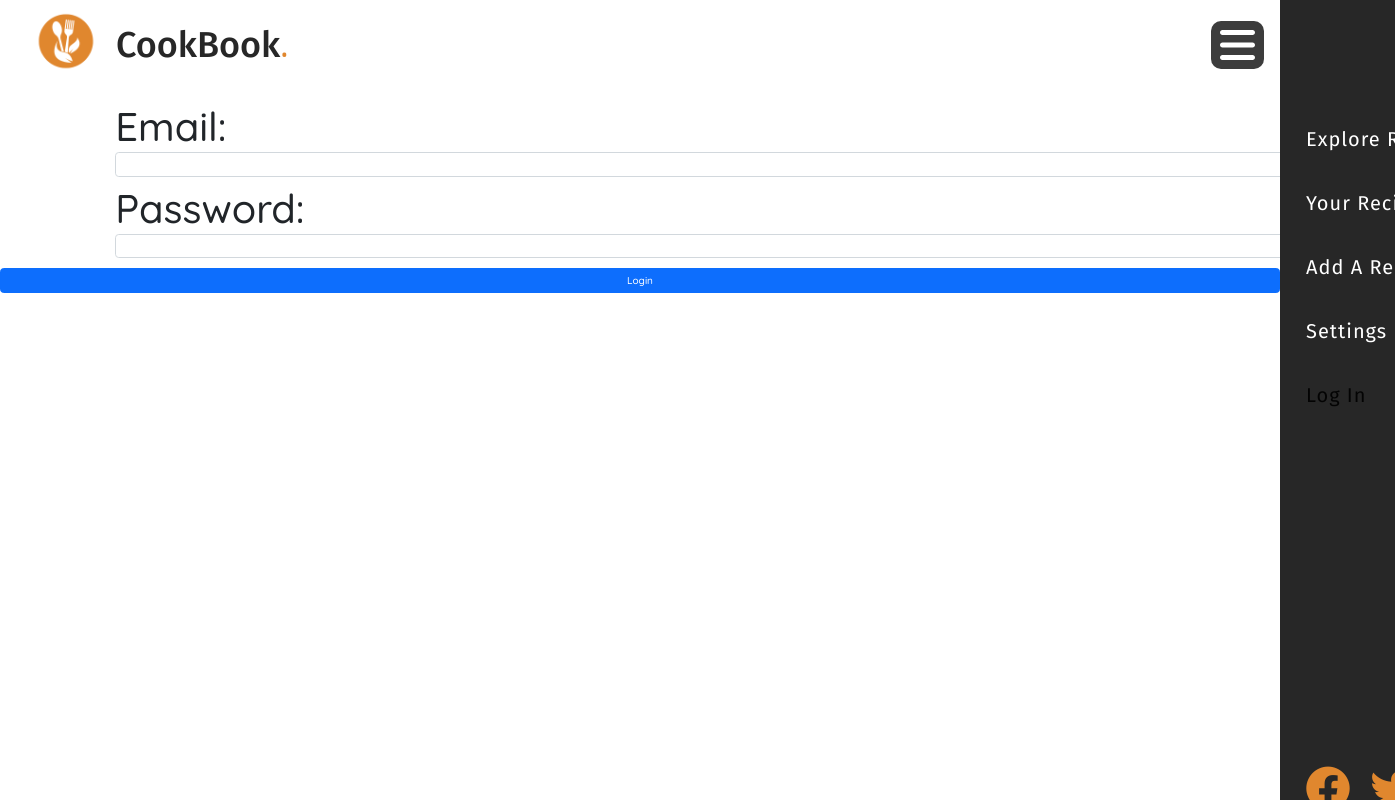
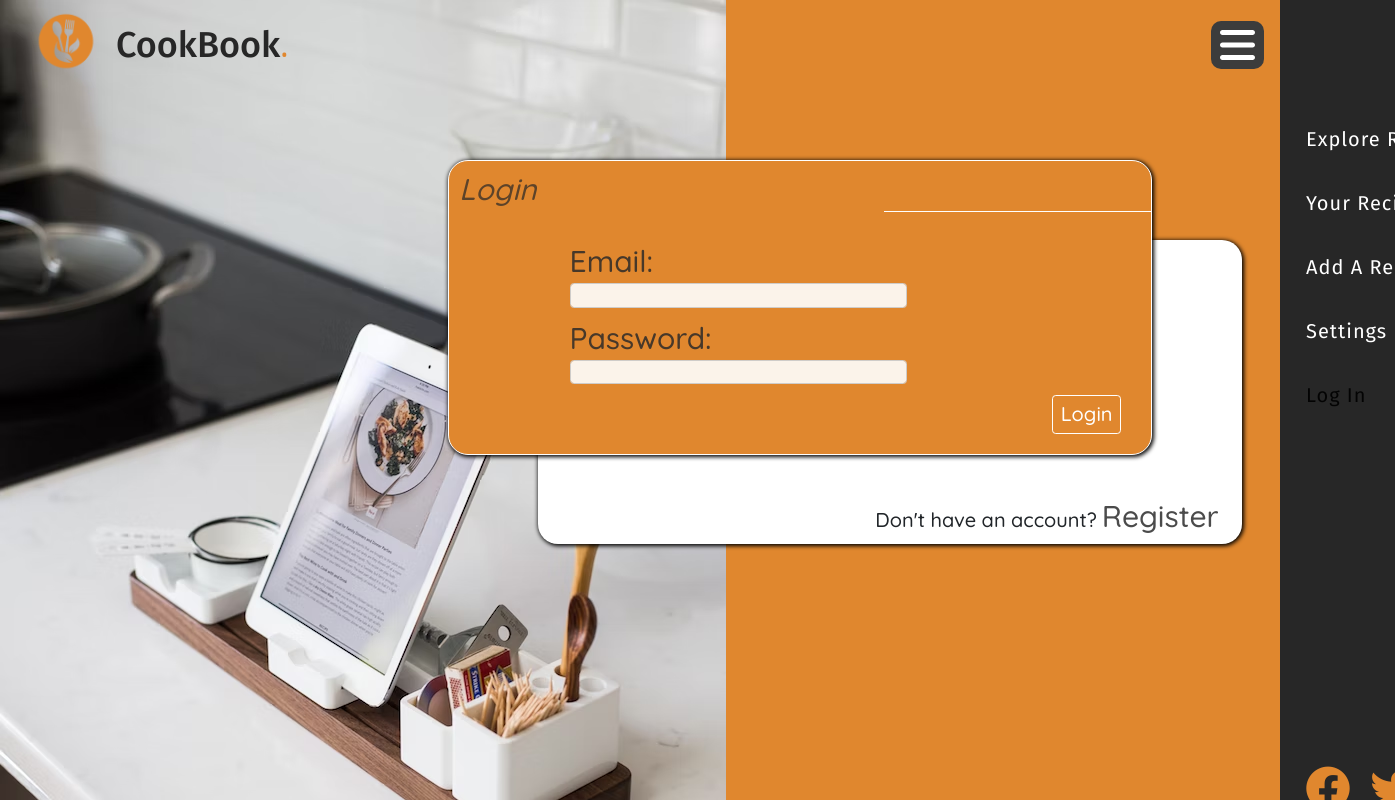
Before and after one commit to CookBook-Group-Project/CookBook, a React (Create React App) app in the folder client/: page /login in a window 1280 px wide. Shown: the whole page, 1395 px wide, since content can reach past the window. Built offline with nearby package versions, Linux system fonts and the light colour scheme; no server answers.

Commit message:
login/reg/add recipe styled

```diff
--- a/client/src/App.js
+++ b/client/src/App.js
@@ -4,7 +4,7 @@ import {BrowserRouter, Routes, Route, Link} from 'react-router-dom'
 import { useState, useEffect } from "react";
 import { UserContext } from "./contexts/UserContext";
 import axios from 'axios'
-import Login from "./components/Login";
+import Login from "./components/Login/Login";
 import Register from "./components/Register/Register";
 import NavBar from './components/Nav/Nav'
 import Home from './components/Home/Home'
@@ -38,7 +38,8 @@ function App() {
     <div className="App">
       <UserContext.Provider value={{loggedUser, setLoggedUser}}>
       <BrowserRouter>
-        <NavBar/>
+      {/* Nav bar will be imported into every component directly for access to useContext  */}
+        {/* <NavBar/> */}
         <Routes>
             <Route path='/' element={<Home/>} />
             <Route path='/login' element={<Login/>} />
--- a/client/src/components/Create-Recipe/AddRecipe.css
+++ b/client/src/components/Create-Recipe/AddRecipe.css
@@ -51,6 +51,7 @@ hr{
     position: absolute;
     transform: translateY(10%);
     min-width: 50rem;
+    padding: 4rem;
 }
 
 .add-left label{
@@ -67,6 +68,7 @@ hr{
     top: -10rem;
     transform: translateY(10%);
     min-width: 31rem;
+    padding: 2rem;
 }
 
 @media screen and (max-width: 800px) {
--- a/client/src/components/Create-Recipe/AddRecipe.js
+++ b/client/src/components/Create-Recipe/AddRecipe.js
@@ -3,6 +3,7 @@ import { UserContext } from "../../contexts/UserContext";
 import { useNavigate } from 'react-router-dom';
 import axios from 'axios'
 import './AddRecipe.css'
+import Nav from "../Nav/Nav";
 
 export const AddRecipe = () => {
 
@@ -52,6 +53,7 @@ export const AddRecipe = () => {
 
     return (
         <div className="add-bg">
+        <Nav></Nav>
             <div className="error-container">
                 {errors.map((error,index) => <p key = {index}>{error}</p>)}
             </div>
--- a/client/src/components/Home/Home.js
+++ b/client/src/components/Home/Home.js
@@ -1,5 +1,6 @@
 import React,{useState} from 'react'
 import './Home.css'
+import Nav from '../Nav/Nav'
 
 import circle from './Images/orange-circle.png'
 import family from './Images/family.png'
@@ -19,6 +20,7 @@ const Home = () => {
     <div className='bg'>
 
     {/* Top - Image */}
+    <Nav></Nav>
       <img src={circle} alt='circle' className='orange-circle'></img>
         <div class="container">
           <img class="smoke" src= "https://www.dif.co.th/wp-content/uploads/revslider/sport-smoke.png" alt='smoke'/>
--- a/client/src/components/Login.js
+++ /dev/null
@@ -1,46 +0,0 @@
-import axios from 'axios'
-import React from 'react'
-import { useNavigate } from 'react-router-dom'
-import { useState } from 'react'
-
-const Login = () => {
-
-  const navigate = useNavigate()
-
-  const [email, setEmail] = useState('')
-  const [password, setPassword] = useState('')
-  const [errors,setErrors] = useState('')
-
-  const loginHandler = (e) => {
-        e.preventDefault()
-        axios.post("http://localhost:8000/api/login",{
-            email,
-            password,
-        },{withCredentials:true, credentials:'include'})
-        .then((res) => {
-            console.log("User logged in")
-            navigate('/explore')
-        }).catch((err) => {
-            console.log(err)
-            setErrors(err.response.data.error)
-        })
-    }
-
-  return (
-    <div>
-        <div style={{paddingTop: "100px"}}>
-            <form className='mx-auto d-flex flex-column' onSubmit={loginHandler}>
-                <label>Email:</label>
-                <input type='email' className='form-control' autoComplete='email' onChange={(e) => setEmail(e.target.value)}></input>
-                <label className='mt-2'>Password:</label>
-                <input type='password' className='form-control' autoComplete='password' onChange={(e) => setPassword(e.target.value)}></input>
-                <button className='btn btn-primary mt-3'>Login</button>
-                <p className='text-danger mt-4 p-0'>{errors}</p>
-            </form>
-        </div>
-
-    </div>
-  )
-}
-
-export default Login
--- /dev/null
+++ b/client/src/components/Login/Login.css
@@ -0,0 +1,111 @@
+.bg{
+    background: url('./Images/register-bg2.avif');
+    height: 100vh;
+    width: 100vw;
+    object-fit: cover;
+    background-repeat: no-repeat;
+    position: relative;
+    background-color: #E0872E;
+    z-index: 0;
+}
+
+.register-form{
+    width: 55%;
+    padding: 7rem;
+    border-radius: 2rem;
+    position: absolute;
+    top: 24%;
+    right: 6%;
+    background-color: #E0872E;
+    border: 1px solid #fff;
+    box-shadow: 1px 1px 4px 1px black;
+    z-index: 2;
+}
+
+
+
+.register-form input{
+    width: 60%;
+}
+
+.register-form label{
+    font-size: 3rem;
+    opacity: 0.8;
+}
+
+.register-form button{
+    position: absolute;
+    right: 3rem;
+    font-size: 2rem;
+    bottom: 2rem;
+    background-color: transparent;
+    border: 1px solid #fff;
+}
+
+
+.registration-title{
+    position: absolute;
+    top: 1rem;
+    left: 1rem;
+    font-size: 3rem;
+    cursor: pointer;
+    color: #272727;
+    font-style: italic;
+    opacity: 0.7;
+}
+
+
+.registration-error-container{
+    position: absolute;
+    right: 0;
+    top: 5rem;
+    width: 38%;
+    border-top: 1px solid #fff;
+}
+
+
+.registration-error-container p{
+    font-size: 3rem;
+    color: #fff;
+}
+
+
+.login-tab{
+    width: 55%;
+    height: 38%;
+    padding: 4rem;
+    border-radius: 2rem;
+    position: absolute;
+    top: 30%;
+    right: 3%;
+    background-color: #fff;
+    box-shadow: 1px 1px 4px 1px black;
+    z-index: 1;
+}
+
+
+.login-already{
+    position: absolute;
+    font-size: 2rem;
+    right: 1.8rem;
+    bottom: 0.3rem;
+    cursor: default;
+}
+
+
+.register-span{
+    cursor: pointer;
+    color: #272727;
+    opacity: 0.7;
+}
+
+.register-span a{
+    font-size: 3rem;
+    text-decoration: none;
+    padding: 0.5rem;
+}
+
+.register-span a:hover{
+    color: #E0872E;
+    opacity: 1;
+}
--- /dev/null
+++ b/client/src/components/Login/Login.js
@@ -0,0 +1,58 @@
+import axios from 'axios'
+import { useNavigate } from 'react-router-dom'
+import { useState } from 'react'
+import Nav from '../Nav/Nav'
+import './Login.css'
+
+const Login = () => {
+
+  const navigate = useNavigate()
+
+  const [email, setEmail] = useState('')
+  const [password, setPassword] = useState('')
+  const [errors,setErrors] = useState('')
+
+  const loginHandler = (e) => {
+        e.preventDefault()
+        axios.post("http://localhost:8000/api/login",{
+            email,
+            password,
+        },{withCredentials:true, credentials:'include'})
+        .then((res) => {
+            console.log("User logged in")
+            navigate('/explore')
+        }).catch((err) => {
+            console.log(err)
+            setErrors(err.response.data.error)
+        })
+    }
+
+  return (
+    <div className='bg'>
+    <Nav></Nav>
+        <form className='register-form' onSubmit={loginHandler} >
+        <h4 className='registration-title'>Login</h4>
+        <div className='register-card'>
+            <label className='mt-2'>Email:</label>
+            <input type='email' className='form-control' autoComplete='email' onChange={(e) => setEmail(e.target.value)}></input>
+            <label className='mt-2'>Password:</label>
+            <input type='password' className='form-control' autoComplete='password' onChange={(e) => setPassword(e.target.value)}></input>
+            <div className='registration-error-container'>
+                <p>{errors}</p>
+            </div>
+            <button className='btn btn-primary mt-3'>Login</button>
+            </div>
+        </form>
+        <div className='login-tab'>
+        <h4 className='login-already'
+            >Don't have an account?
+            <span className='register-span'>
+                <a href='/register'>Register</a>
+            </span>
+        </h4>
+        </div>
+    </div>
+  )
+}
+
+export default Login
--- a/client/src/components/Register/Register.js
+++ b/client/src/components/Register/Register.js
@@ -3,6 +3,7 @@ import React from 'react'
 import { isRouteErrorResponse, useNavigate } from 'react-router-dom'
 import { useState } from 'react'
 import './Register.css'
+import Nav from '../Nav/Nav'
 
 const Register = () => {
     const navigate = useNavigate()
@@ -30,76 +31,46 @@ const Register = () => {
     }
 
 
-    const loginHandler = (e) => {
-        e.preventDefault()
-        axios.post("http://localhost:8000/api/login",{
-            email,
-            password,
-        },{withCredentials:true, credentials:'include'})
-        .then((res) => {
-            console.log("User logged in")
-            navigate('/explore')
-        }).catch((err) => {
-            console.log(err)
-            setErrors(err.response.data.errors)
-        })
-    }
-
-    // Styling for switching between register and login
-
-    const tab = document.querySelector('.tab')
-    const form = document.querySelector('.register-form')
-
-    const handleRegister = (e) =>{
-        tab.style.zIndex = '1'
-        form.style.zIndex = '2'
-    }
-
-    const handleLogin = (e) =>{
-        tab.style.zIndex = '2'
-        form.style.zIndex = '1'
-    }
 
     return (
         <div className='bg'>
-            <form className='register-form' onSubmit={registrationHandler} onClick={handleRegister}>
-            <h4 className='registration-title'>Need to register ?</h4>
+        <Nav></Nav>
+            <form className='register-form' onSubmit={registrationHandler} >
+            <h4 className='registration-title'>Create An Account</h4>
             <div className='register-card'>
                 <label>Username:</label>
                 <input type='text' className='form-control' onChange={(e) => setUsername(e.target.value)}></input>
-                {errors.username && <p className='text-danger mt-4 p-0'>{errors.username.message}</p>}
                 <label className='mt-2'>Email:</label>
                 <input
                 type='text'
                 className='form-control'
                 onChange={(e) => setEmail(e.target.value)}/>
-                {errors.email && <p className='text-danger mt-4 p-0'>{errors.email.message}</p>}
                 <label className='mt-2'>Password:</label>
                 <input
                 type='text'
                 className='form-control'
                 onChange={(e) => setPassword(e.target.value)}/>
-                {errors.password && <p className='text-danger mt-4 p-0'>{errors.password.message}</p>}
                 <label className='mt-2'>Confirm Password:</label>
                 <input
                 type='text'
                 className='form-control'
                 onChange={(e) => setConfirmPassword(e.target.value)}/>
-                {errors.confirmPassword && <p className='text-danger mt-4 p-0'>{errors.confirmPassword.message}</p>}
+                <div className='registration-error-container'>
+                    {errors.username && <p>{errors.username.message}</p>}
+                    {errors.email && <p>{errors.email.message}</p>}
+                    {errors.password && <p>{errors.password.message}</p>}
+                    {errors.confirmPassword && <p>{errors.confirmPassword.message}</p>}
+                </div>
                 <button className='btn btn-primary mt-3'>Register</button>
                 </div>
             </form>
             <div className='tab'>
-            <form className='login-form' onSubmit={loginHandler}>
-            <h4 className='login-title'>Login</h4>
-                <label>Email:</label>
-                <input type='email' className='form-control' autoComplete='email' onChange={(e) => setEmail(e.target.value)}></input>
-                <label className='mt-2'>Password:</label>
-                <input type='password' className='form-control' autoComplete='password' onChange={(e) => setPassword(e.target.value)}></input>
-                <button className='btn btn-primary'>Login</button>
-                {/* <p className='text-danger mt-4 p-0'>{errors}</p> */}
-            </form>
-            <h4 className='already' onClick={handleLogin}>Already registered? Login</h4>
+            <h4 className='already'
+                >Already registered?
+                <span className='login-span'>
+                    <a href='/login'>Login</a>
+                </span>
+            </h4>
             </div>
         </div>
     )
```
Also changed, not shown: client/src/components/Login/Images/register-bg2.avif (added).
